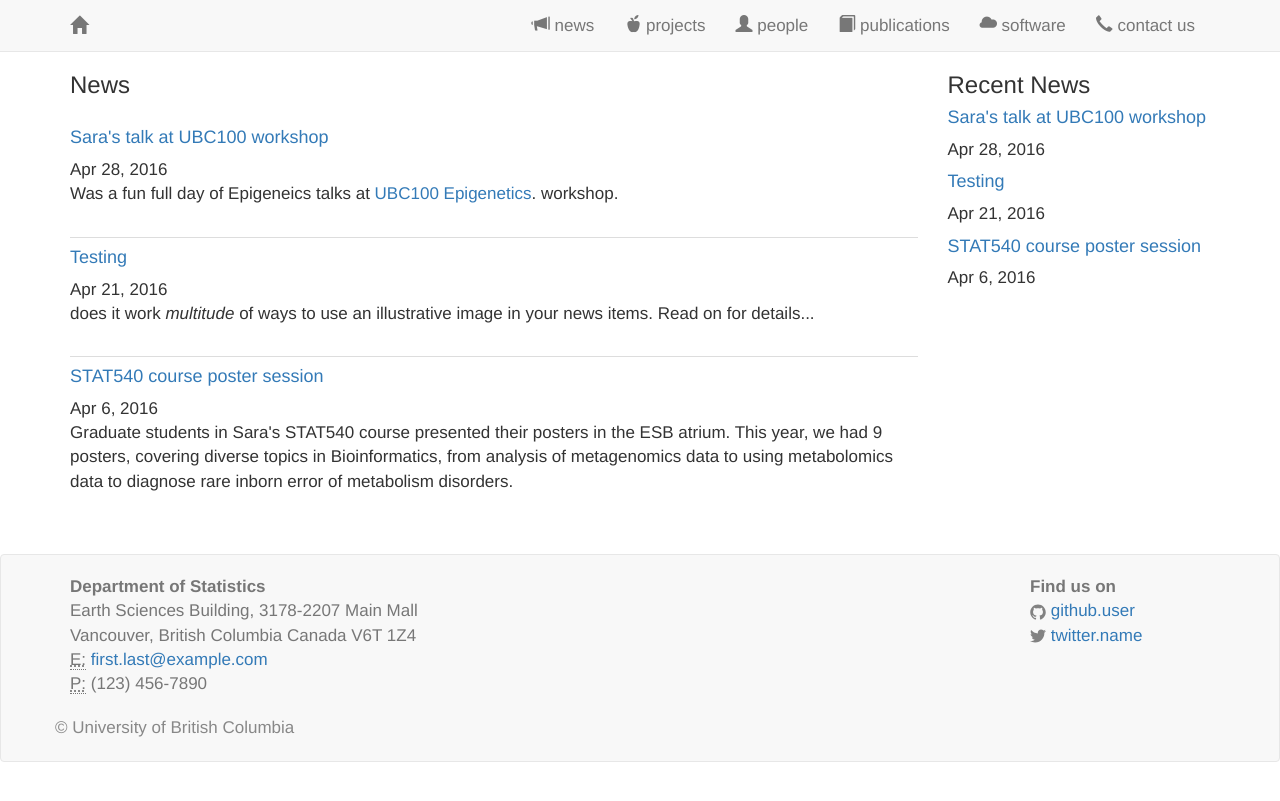
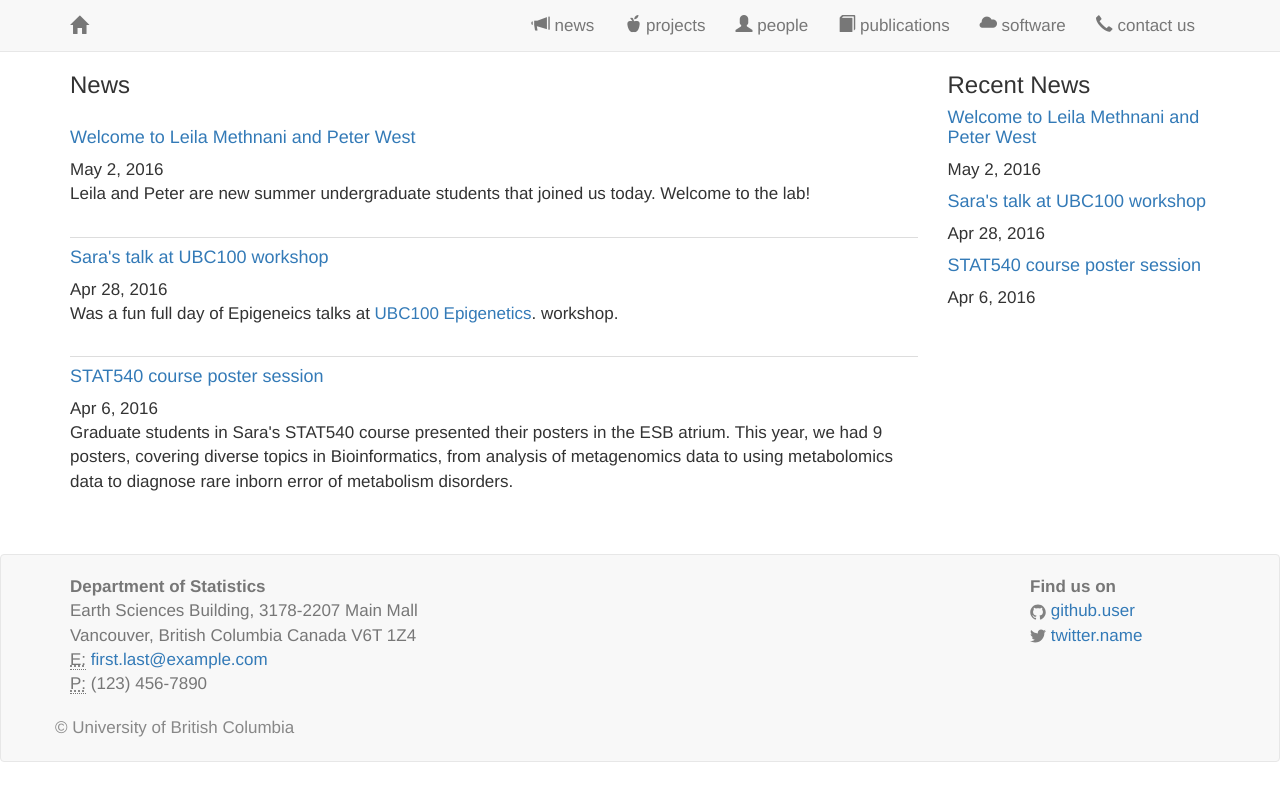
Before and after one commit to saramostafavi/saramostafavi.github.io, a Jekyll site: the page built from news/index.html, in a window 1280 px wide. Shown: the top 801 px of the page. Built offline with Jekyll 4.4.1, drawn with Linux system fonts in a browser that asks for light colours; nearby versions of some CDN libraries; the list of posts is cut into pages by our own code; a style sheet for code colours, icons or effects is not loaded; some of the changed lines change nothing that is shown.

Commit message:
Update 2016-05-02-new-students.md

```diff
--- a/_posts/2016-05-02-new-students.md
+++ b/_posts/2016-05-02-new-students.md
@@ -1,51 +1,7 @@
 ---
 layout: post
-title:  Testing
-date:   2016-04-21
+title:  Welcome to Leila Methnani and Peter West
+date:   2016-05-02
 excerpt: >
-  does it work <em>multitude</em> of ways to use an illustrative
-  image in your news items. Read on for details...
+  Leila and Peter are new summer undergraduate students that joined us today. Welcome to the lab!
 ---
-
-There are two ways to add a picture to the news item:
-
-1. in the page's [front matter][], add "image: *url*". This makes the
-   page use a split layout where the image takes roughly a third of
-   the available space on the left, and the text the remaining two
-   thirds. (The title and dataline is always above everything.) See
-   the preceding three news item for an example of this approach.
-
-2. Leave out "image:" element from the front matter. The news item
-   then doesn't use a split layout and the text uses the entire width
-   given to it. You can still insert an image with an HTML `<img>` tag
-   before a paragraph where you want it to appear. Include in the tag
-   a `style="float: left;` attribute, optionally also with a `height`
-   and/or `width`. The paragraph will wrap around the image if it's
-   longer than the image's height. Like this:
-
-<img alt="WeBWorKiR question"
-src="http://asda.stat.ubc.ca/images/webworkir.png" style="float:
-right; height: 400px" />
-
-> Our submission on "Web-based automated
-personalized homework with WebWork and R" has been accepted as a
-poster for the useR! conference.
-
-Note that most of the time you'll want to put the image at the very
-beginning of the article, like
-[this](http://asda.stat.ubc.ca/2016/04/06/webworkir-at-user2016.html),
-so that it can line up with the start of the text. The source for that
-article is:
-
-    ---
-    layout: post
-    title:  "Learn about WeBWorKiR at useR 2016!"
-    date:   2016-04-06
-    ---
-
-    <img alt="WeBWorKiR question" src="{{'/images/webworkir.png' | prepend: site.baseurl }}" style="float: right; height: 400px" />
-    Our submission on "Web-based automated personalized homework with
-    WebWork and R" has been accepted as a poster for the useR! conference.
-    ...
-
-[front matter]: https://jekyllrb.com/docs/frontmatter/
```
